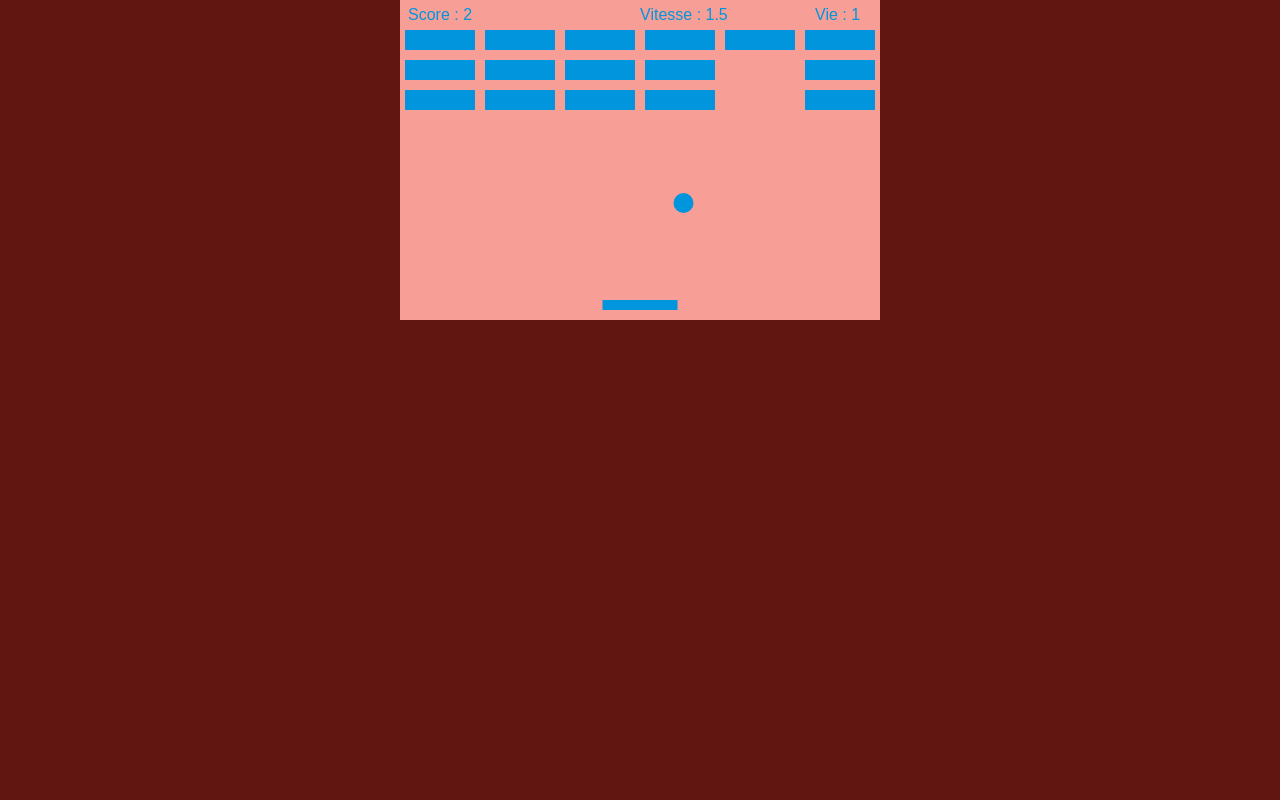
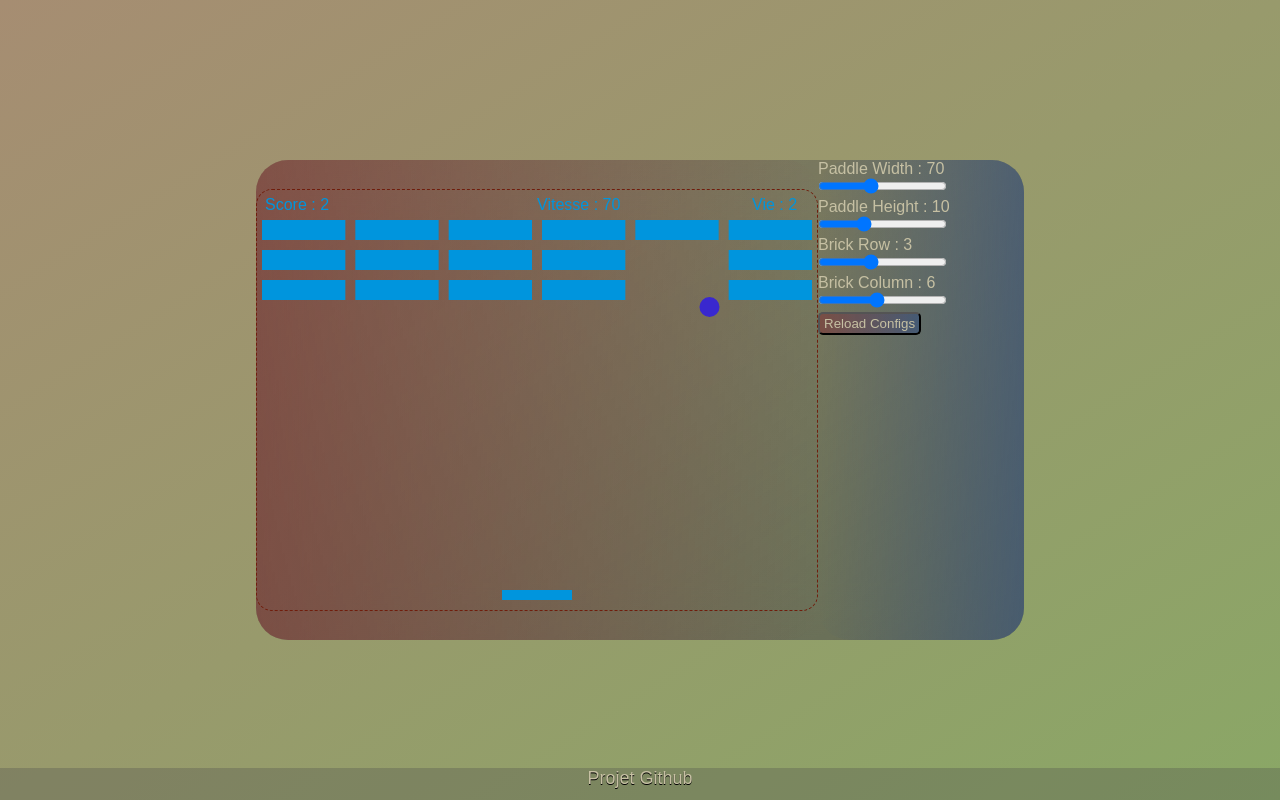
Before and after one commit to Bafbi/CasseBrick, a plain HTML site: page index.html in a window 1280 px wide. Drawn offline with Linux system fonts and the light colour scheme; a web font is replaced by a local one.

Commit message:
Add files via upload

```diff
--- /dev/null
+++ b/casseBrick.js
@@ -0,0 +1,242 @@
+const canvas = document.getElementById("myCanvas");
+const ctx = canvas.getContext("2d");
+let x = canvas.width/2;
+let y = canvas.height-50;
+const baseDX = 1.5
+const baseDY = -3
+let dx = baseDX;
+let dy = baseDY;
+const ballRadius = 10;
+let ballColor = "#0095DD"
+let paddleColor = "#0095DD"
+let paddleHeight = 10;
+let paddleWidth = 70;
+let paddleX = (canvas.width-paddleWidth)/2;
+let paddleY = canvas.height-paddleHeight-10
+let rightPressed = false;
+let leftPressed = false;
+let pause = false;
+let score = 0;
+let live = 3;
+let onCanvas = false
+let difficulty = 1
+
+let brickRowCount = 3;
+let brickColumnCount = 6;
+const brickPadding = 10;
+let brickWidth = canvas.width / brickColumnCount - brickPadding;
+const brickHeight = 20;
+const brickOffsetTop = 30;
+let brickOffsetLeft = (canvas.width - (brickWidth + brickPadding) * brickColumnCount) + brickPadding / 2;
+reloadValues()
+
+var bricks = [];
+for(let c=0; c<brickColumnCount; c++) {
+  bricks[c] = [];
+  for(let r=0; r<brickRowCount; r++) {
+    bricks[c][r] = { x: 0, y: 0, status: 1 };
+  }
+}
+
+draw();
+
+function drawBricks() {
+  for(let c=0; c<brickColumnCount; c++) {
+      for(let r=0; r<brickRowCount; r++) {
+        if (bricks[c][r].status == 1) {
+          let brickX = (c*(brickWidth+brickPadding))+brickOffsetLeft;
+          let brickY = (r*(brickHeight+brickPadding))+brickOffsetTop;
+          bricks[c][r].x = brickX;
+          bricks[c][r].y = brickY;
+          ctx.beginPath();
+          ctx.rect(brickX, brickY, brickWidth, brickHeight);
+          ctx.fillStyle = "#0095DD";
+          ctx.fill();
+          ctx.closePath();
+        }
+
+      }
+  }
+}
+
+function bricksCollision() {
+  for(var c=0; c<brickColumnCount; c++) {
+      for(var r=0; r<brickRowCount; r++) {
+        if (bricks[c][r].status == 1) {
+          let brick = bricks[c][r];
+          if (x + dx > brick.x && x + dx < brick.x+brickWidth && y + dy > brick.y && y + dy < brick.y+brickHeight) {
+            brick.status = 0;
+            dy = -dy;
+            score++;
+            if (score == brickRowCount*brickColumnCount) {
+              alert(`Vous avez gagné avec ${score} points, Bravo!`);
+              document.location.reload();
+              clearInterval(interval);
+            }
+          }
+        }
+      }
+  }
+}
+
+function drawScore() {
+  ctx.font = "16px Arial";
+  ctx.fillStyle = "#0095DD";
+  ctx.fillText(`Score : ${score}`, 8, 20);
+}
+
+function drawLive() {
+  ctx.font = "16xp Arial";
+  ctx.fillStyle = "#0095DD";
+  ctx.fillText(`Vie : ${live}`, canvas.width-65, 20);
+}
+
+function drawTest() {
+  ctx.font = "16xp Arial";
+  ctx.fillStyle = "#0095DD";
+  ctx.fillText(`Vitesse : ${paddleWidth}`, canvas.width / 2, 20);
+}
+
+  function drawBall() {
+      ctx.beginPath();
+      ctx.arc(x, y, ballRadius, 0, Math.PI*2);
+      ctx.fillStyle = ballColor;
+      ctx.fill();
+      ctx.closePath();
+  }
+
+  function drawPaddle() {
+    ctx.beginPath();
+    ctx.rect(paddleX, paddleY, paddleWidth, paddleHeight);
+    ctx.fillStyle = paddleColor;
+    ctx.fill();
+    ctx.closePath();
+  }
+
+  document.getElementById("paddleWidthSlider").oninput = function() {
+    paddleWidth = document.getElementById("paddleWidthSlider").value;
+    document.getElementById("paddleWidthValue").innerHTML = "Paddle Width : " + paddleWidth;
+  }
+  document.getElementById("paddleHeightSlider").oninput = function() {
+    paddleHeight = document.getElementById("paddleHeightSlider").value;
+    document.getElementById("paddleHeightValue").innerHTML = "Paddle Height : " + paddleHeight;
+    paddleY = canvas.height-paddleHeight-10
+  }
+  document.getElementById("brickRowCountSlider").oninput = function() {
+    brickRowCount = document.getElementById("brickRowCountSlider").value;
+    document.getElementById("brickRowCountValue").innerHTML = "Brick Row : " + brickRowCount;
+  }
+  document.getElementById("brickColumnCountSlider").oninput = function() {
+    brickColumnCount = document.getElementById("brickColumnCountSlider").value;
+    document.getElementById("brickColumnCountValue").innerHTML = "Brick Column : " + brickColumnCount;
+    brickWidth = canvas.width / brickColumnCount - brickPadding;
+    brickOffsetLeft = (canvas.width - (brickWidth + brickPadding) * brickColumnCount) + brickPadding / 2;
+  }
+
+  function reloadValues() {
+    document.getElementById("paddleWidthValue").innerHTML = "Paddle Width : " + paddleWidth;
+    document.getElementById("paddleHeightValue").innerHTML = "Paddle Height : " + paddleHeight;
+    document.getElementById("brickRowCountValue").innerHTML = "Brick Row : " + brickRowCount;
+    document.getElementById("brickColumnCountValue").innerHTML = "Brick Column : " + brickColumnCount;
+  }
+
+  function draw() {
+    if (pause == false) {
+      ctx.clearRect(0, 0, canvas.width, canvas.height);
+      drawBall();
+      drawPaddle();
+      drawBricks();
+      bricksCollision();
+      drawScore();
+      drawLive();
+      drawTest();
+
+      x += dx;
+      y += dy;
+
+      if (paddleX < (x + dx) && (x + dx) < (paddleX + paddleWidth) && paddleY < (y + dy)) {
+        dx = Math.round((dx + 0.6 * (2.5 * Math.atan(-((paddleX - x) + paddleWidth / 2) / 8 * difficulty))) * 100) / 100;
+        dy = -dy * 1.05;
+        paddleColor = '#'+(Math.random()*0xFFFFFF<<0).toString(16);
+        difficulty ++
+      }
+      else if (y + dy - ballRadius < 0) {
+        dy = -dy;
+        ballColor = '#'+(Math.random()*0xFFFFFF<<0).toString(16);
+      }
+      else if (x + dx - ballRadius < 0 || x + dx + ballRadius > canvas.width) {
+        dx = -dx;
+        ballColor = '#'+(Math.random()*0xFFFFFF<<0).toString(16);
+      }
+      else if (y + dy + ballRadius > canvas.height) {
+        live--
+        if (!live) {
+          live = 3;
+          x = canvas.width / 2;
+          y = canvas. height - 30;
+          dx = baseDX;
+          dy = baseDY;
+          setTimeout(pause = true, 50);
+        } else {
+          x = canvas.width / 2;
+          y = canvas. height - 30;
+          dx = baseDX;
+          dy = baseDY;
+        }
+
+      }
+
+      if(rightPressed && paddleX + paddleWidth < canvas.width) {
+        paddleX += 6;
+      }
+      else if(leftPressed && paddleX > 0) {
+        paddleX -= 6;
+      }
+    }
+    requestAnimationFrame(draw);
+  }
+
+
+  document.addEventListener("keydown", keyDownHandler, false);
+  document.addEventListener("keyup", keyUpHandler, false);
+  document.addEventListener("mousemove", mouseMoveHandler, false);
+  canvas.addEventListener("mouseenter", function(mouseEnterCanvas) {
+    onCanvas = true;
+  }, false);
+
+  canvas.addEventListener("mouseleave", function(mouseLeaveCanvas) {
+    onCanvas = false;
+  }, false);
+
+  function mouseMoveHandler(e) {
+    let relativeX = e.offsetX;
+    let relativeY = e.offsetY;
+    if (onCanvas && relativeX > paddleWidth/2 && relativeX < canvas.width - paddleWidth/2) {
+      paddleX = relativeX - paddleWidth/2;
+    }
+
+  }
+
+  function keyDownHandler(e) {
+    if(e.key == "Right" || e.key == "ArrowRight" || e.key == "d") {
+        rightPressed = true;
+    }
+    else if(e.key == "Left" || e.key == "ArrowLeft" || e.key == "q") {
+        leftPressed = true;
+    }
+    else if(e.key == "p" && !pause) {
+      pause = true
+    }
+    else if(e.key == "p" && pause) {
+      pause = false
+    }
+  }
+
+  function keyUpHandler(e) {
+      if(e.key == "Right" || e.key == "ArrowRight" || e.key == "d") {
+          rightPressed = false;
+      }
+      else if(e.key == "Left" || e.key == "ArrowLeft" || e.key == "q") {
+          leftPressed = false;
+      }
+  }
--- a/index.html
+++ b/index.html
@@ -1,4 +1,5 @@
-<html>
+<!DOCTYPE html>
+<html lang="fr">
 <head>
   <meta property="og:title" content="CasseBrick" />
   <meta property="og:type" content="game" />
@@ -6,218 +7,55 @@
   <meta property="og:image" content="https://cdn.discordapp.com/attachments/676180251155365893/800129543591165972/unknown.png" />
   <meta property="og:description" content="piti jeu" />
   <meta charset="utf-8" />
-    <title>Gamedev Canvas Workshop</title>
-    <style>
-    	* { padding: 0; margin: 0; }
-    	canvas { background: #F79F97; display: block; margin: 0 auto; }
-    </style>
+  <title>CasseBrick</title>
+  <link rel="stylesheet" href="style.css">
+  <link rel="preconnect" href="https://fonts.gstatic.com">
+  <link href="https://fonts.googleapis.com/css2?family=Texturina&display=swap" rel="stylesheet">
 </head>
-<body style="background-color:#611612;">
+<body>
+  <main>
+    <section class="game">
+      <div class="canvas">
+        <canvas id="myCanvas" class="casseBrick" width=560 height="420"></canvas>
+      </div>
 
-<canvas id="myCanvas" width="480" height="320" style=></canvas>
 
-<script>
-  let canvas = document.getElementById("myCanvas");
-  let ctx = canvas.getContext("2d");
-  let x = canvas.width/2;
-  let y = canvas.height-50;
-  const baseDX = 1.5
-  const baseDY = -3
-  let dx = baseDX;
-  let dy = baseDY;
-  const ballRadius = 10;
-  let ballColor = "#0095DD"
-  let paddleColor = "#0095DD"
-  const paddleHeight = 10;
-  const paddleWidth = 75;
-  let paddleX = (canvas.width-paddleWidth)/2;
-  let paddleY = canvas.height-paddleHeight-10
-  let rightPressed = false;
-  let leftPressed = false;
-  let pause = false;
-  let score = 0;
-  let live = 3;
+      <div class="configs">
+        <ul class="paddleSliders">
+          <li>
+            <span id="paddleWidthValue">error</span>
+            <input type="range" min="50" max="100" value="70" id="paddleWidthSlider">
+          </li>
+          <li>
+            <span id="paddleHeightValue">error</span>
+            <input type="range" min="5" max="20" value="10" id="paddleHeightSlider">
+          </li>
+        </ul>
+        <ul class="brickSliders">
+          <li>
+            <span id="brickRowCountValue">error</span>
+            <input type="range" min="1" max="6" value="3" id="brickRowCountSlider">
+          </li>
+          <li>
+            <span id="brickColumnCountValue">error</span>
+            <input type="range" min="1" max="12" value="6" id="brickColumnCountSlider">
+          </li>
+        </ul>
+        <button type="button" id="reloadValueButton" class="reloadValueButton" onclick="reloadValues()">Reload Configs</button>
+      </div>
+      <script src="casseBrick.js"></script>
+    </section>
 
-  const brickRowCount = 3;
-  const brickColumnCount = 6;
-  const brickPadding = 10;
-  const brickWidth = canvas.width / brickColumnCount - brickPadding;
-  const brickHeight = 20;
-  const brickOffsetTop = 30;
-  const brickOffsetLeft = (canvas.width - (brickWidth + brickPadding) * brickColumnCount) + brickPadding / 2;
 
-  var bricks = [];
-  for(let c=0; c<brickColumnCount; c++) {
-    bricks[c] = [];
-    for(let r=0; r<brickRowCount; r++) {
-      bricks[c][r] = { x: 0, y: 0, status: 1 };
-    }
-  }
 
-  draw();
 
-  function drawBricks() {
-    for(let c=0; c<brickColumnCount; c++) {
-        for(let r=0; r<brickRowCount; r++) {
-          if (bricks[c][r].status == 1) {
-            let brickX = (c*(brickWidth+brickPadding))+brickOffsetLeft;
-            let brickY = (r*(brickHeight+brickPadding))+brickOffsetTop;
-            bricks[c][r].x = brickX;
-            bricks[c][r].y = brickY;
-            ctx.beginPath();
-            ctx.rect(brickX, brickY, brickWidth, brickHeight);
-            ctx.fillStyle = "#0095DD";
-            ctx.fill();
-            ctx.closePath();
-          }
+  </main>
 
-        }
-    }
-  }
 
-  function bricksCollision() {
-    for(var c=0; c<brickColumnCount; c++) {
-        for(var r=0; r<brickRowCount; r++) {
-          if (bricks[c][r].status == 1) {
-            let brick = bricks[c][r];
-            if (x + dx > brick.x && x + dx < brick.x+brickWidth && y + dy > brick.y && y + dy < brick.y+brickHeight) {
-              brick.status = 0;
-              dy = -dy;
-              score++;
-              if (score == brickRowCount*brickColumnCount) {
-                alert(`Vous avez gagné avec ${score} points, Bravo!`);
-                document.location.reload();
-                clearInterval(interval);
-              }
-            }
-          }
-        }
-    }
-  }
 
-  function drawScore() {
-    ctx.font = "16px Arial";
-    ctx.fillStyle = "#0095DD";
-    ctx.fillText(`Score : ${score}`, 8, 20);
-  }
-
-  function drawLive() {
-    ctx.font = "16xp Arial";
-    ctx.fillStyle = "#0095DD";
-    ctx.fillText(`Vie : ${live}`, canvas.width-65, 20);
-  }
-
-  function drawTest() {
-    ctx.font = "16xp Arial";
-    ctx.fillStyle = "#0095DD";
-    ctx.fillText(`Vitesse : ${dx}`, canvas.width / 2, 20);
-  }
-
-    function drawBall() {
-        ctx.beginPath();
-        ctx.arc(x, y, ballRadius, 0, Math.PI*2);
-        ctx.fillStyle = ballColor;
-        ctx.fill();
-        ctx.closePath();
-    }
-
-    function drawPaddle() {
-      ctx.beginPath();
-      ctx.rect(paddleX, paddleY, paddleWidth, paddleHeight);
-      ctx.fillStyle = paddleColor;
-      ctx.fill();
-      ctx.closePath();
-    }
-
-    function draw() {
-      if (pause == false) {
-        ctx.clearRect(0, 0, canvas.width, canvas.height);
-        drawBall();
-        drawPaddle();
-        drawBricks();
-        bricksCollision();
-        drawScore();
-        drawLive();
-        drawTest()
-
-        x += dx;
-        y += dy;
-
-        if (paddleX < (x + dx) && (x + dx) < (paddleX + paddleWidth) && paddleY < (y + dy)) {
-          dx = Math.round((dx + 0.6 * (2.5 * Math.atan(-((paddleX - x) + paddleWidth / 2) / 8))) * 100) / 100;
-          dy = -dy * 1.05;
-          paddleColor = '#'+(Math.random()*0xFFFFFF<<0).toString(16);
-
-        }
-        else if (y + dy - ballRadius < 0) {
-          dy = -dy;
-          ballColor = '#'+(Math.random()*0xFFFFFF<<0).toString(16);
-        }
-        else if (x + dx - ballRadius < 0 || x + dx + ballRadius > canvas.width) {
-          dx = -dx;
-          ballColor = '#'+(Math.random()*0xFFFFFF<<0).toString(16);
-        }
-        else if (y + dy + ballRadius > canvas.height) {
-          live--
-          if (!live) {
-            alert("GAME OVER");
-            document.location.reload();
-            clearInterval(interval);
-          } else {
-            x = canvas.width / 2;
-            y = canvas. height - 30;
-            dx = baseDX;
-            dy = baseDY;
-          }
-
-        }
-
-        if(rightPressed && paddleX + paddleWidth < canvas.width) {
-          paddleX += 6;
-        }
-        else if(leftPressed && paddleX > 0) {
-          paddleX -= 6;
-        }
-      }
-      requestAnimationFrame(draw);
-    }
-
-    document.addEventListener("keydown", keyDownHandler, false);
-    document.addEventListener("keyup", keyUpHandler, false);
-    document.addEventListener("mousemove", mouseMoveHandler, false);
-
-    function mouseMoveHandler(e) {
-    let relativeX = e.offsetX;
-    let relativeY = e.offsetY;
-    if(relativeX > 0 && relativeX < canvas.width && relativeY > 0 && relativeY < canvas.height) {
-      paddleX = relativeX - paddleWidth/2;
-      }
-    }
-
-    function keyDownHandler(e) {
-      if(e.key == "Right" || e.key == "ArrowRight" || e.key == "d") {
-          rightPressed = true;
-      }
-      else if(e.key == "Left" || e.key == "ArrowLeft" || e.key == "q") {
-          leftPressed = true;
-      }
-      else if(e.key == "p" && !pause) {
-        pause = true
-      }
-      else if(e.key == "p" && pause) {
-        pause = false
-      }
-    }
-
-    function keyUpHandler(e) {
-        if(e.key == "Right" || e.key == "ArrowRight" || e.key == "d") {
-            rightPressed = false;
-        }
-        else if(e.key == "Left" || e.key == "ArrowLeft" || e.key == "q") {
-            leftPressed = false;
-        }
-    }
-</script>
+  <footer>
+    <a href="https://github.com/Bafbi/CasseBrick" title="Lien vers le projet sur github" target="_blank" class="lienGithub">Projet Github</a>
+  </footer>
 
 </body>
 </html>
--- /dev/null
+++ b/style.css
@@ -0,0 +1,79 @@
+* { padding: 0; margin: 0; font-family: Texturina,sans-serif; color: #c6c0a3;}
+main {
+  min-height: 100vh;
+  background: linear-gradient(to left top, #8AA766,  #A68D72);
+  display: flex;
+  align-items: center;
+  justify-content: center;
+}
+
+.game{
+  background: linear-gradient(to right bottom, rgba(75, 75, 75, 0.3), rgba(75, 75, 75, 0.6));
+  min-height: 60vh;
+  width: 60%;
+  border-radius: 2rem;
+  z-index: 2;
+  backdrop-filter: blur(1.5rem);
+  display: flex;
+}
+
+.canvas {
+  flex: 2;
+  background: linear-gradient(to left, rgba(100, 70, 70, 0.0), rgba(126, 52, 52, 0.6));
+  border-radius: 2rem;
+  display: flex;
+}
+.configs {
+  flex: 1;
+  background: linear-gradient(to right, rgba(70, 80, 100, 0), rgba(52, 80, 126, 0.6));
+  border-radius: 2rem;
+}
+
+.casseBrick {
+  background: rgba(255, 255, 255, 0);
+  display: block;
+  margin: auto;
+  border-radius: 1rem;
+  border: 1px dashed #701D0C;
+}
+
+.paddleSliders {
+
+}
+ul {
+  list-style: none;
+}
+.reloadValueButton {
+  background: linear-gradient(to right, rgba(126, 52, 52, 0.6), rgba(52, 80, 126, 0.6));
+  border-radius: 5px;
+  padding: 2px 4px;
+}
+.reloadValueButton:hover {
+  color: #918D77;
+}
+
+footer {
+    position: absolute;
+    bottom: 0;
+    left: 0;
+    height: 32px;
+    text-align: center;
+    width: 100%;
+    text-shadow: 0 1px 0 #000;
+    transition: .2s opacity linear;
+    font-size: 18px;
+    background: rgba(75, 75, 75, 0.3);
+}
+a {
+  outline: none;
+  text-decoration: none;
+  color: #c6c0a3;
+}
+a:hover {
+  color: #918D77;
+}
+a.lienGithub:active {
+  background: url('https://avatars2.githubusercontent.com/u/26836027?s=60&u=41b8b0f548f0dd18d206410802555ea9d181ffc7&v=4') no-repeat 100% 0;
+  background-size: 28px 28px;
+  padding-right: 34px;
+}
```
Also changed, not shown: casseBrick.png (added). Lines whose indentation alone changed are shown as unchanged.
